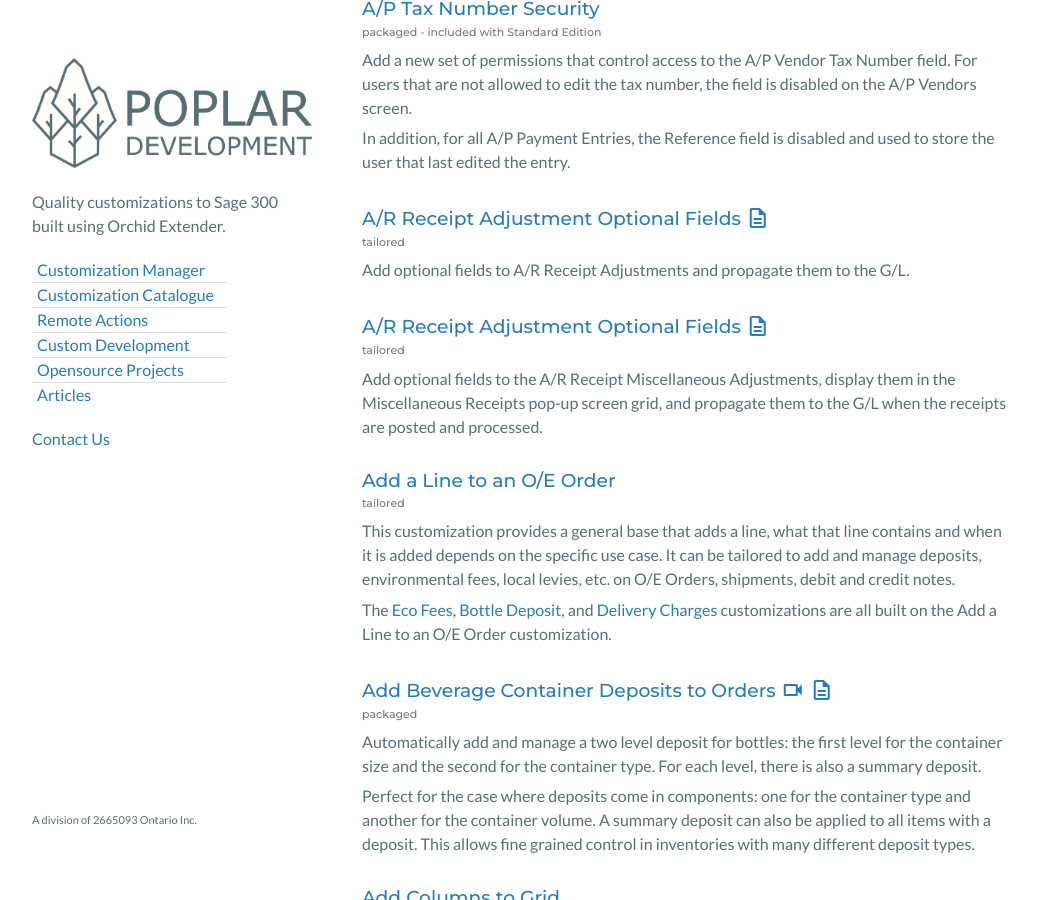
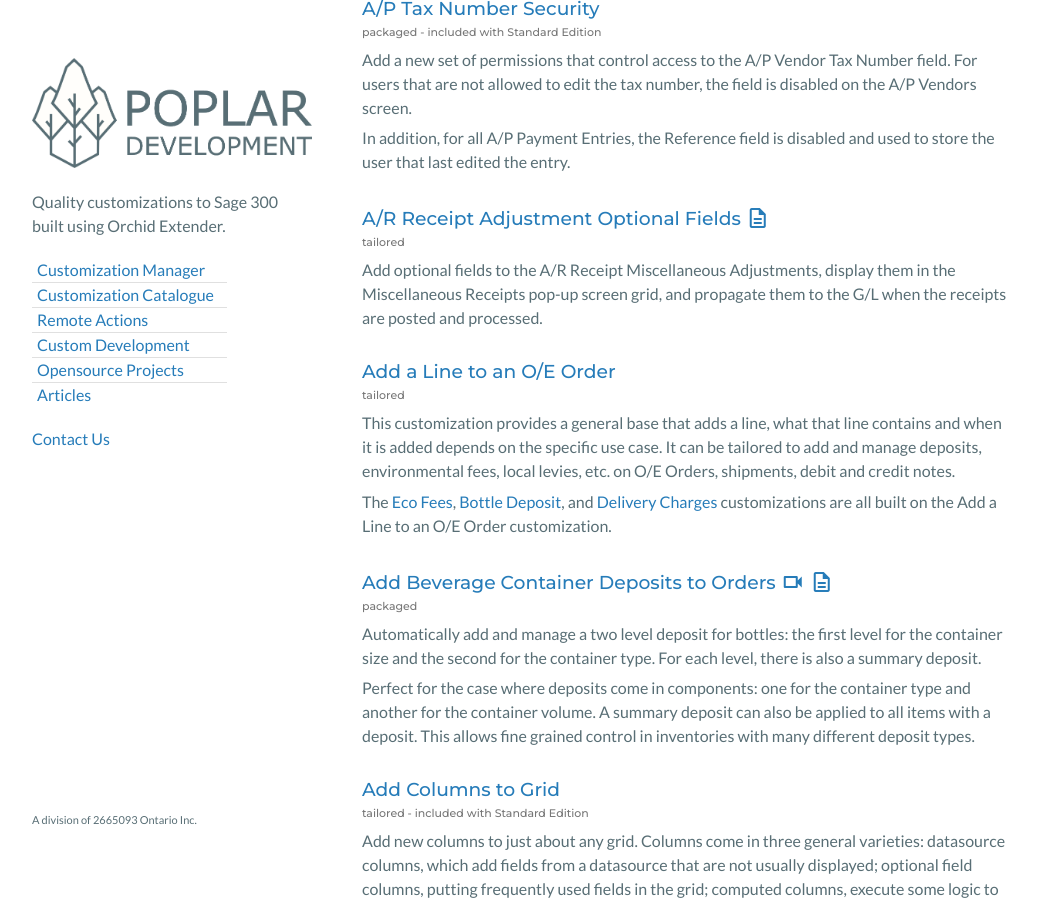
Before and after one commit to poplars-dev/poplars-dev.github.io, a Jekyll site: the page built from catalogue.md, in a window 1280 px wide and 900 px high, scrolled down 502 px. Shown: the whole window, without its empty margins (118-1155 px from the left). Built offline with Jekyll 4.4.1, drawn with Linux system fonts in a browser that asks for light colours; nearby versions of some CDN libraries; a script that is not in the unit is left out; comment, search, counter and statistics services are not loaded; some of the changed lines change nothing that is shown.

Commit message:
consolidate duplicate ar receipt adjustment optioanl fields.

```diff
--- a/_customizations/poplar_adjpromo.md
+++ b/_customizations/poplar_adjpromo.md
@@ -4,21 +4,75 @@
 name: A/R Receipt Adjustment Optional Fields
 package_name: poplar_adjpromo
 apps:
-  - A/R
+    - A/R
+    - G/L
 views:
+    - GL0006
+    - GL0010
 screens:
-  - AR2100
+    - AR3100
 format: tailored
 monthly_cost: 75
-# presentation: https://docs.google.com/presentation/d/15o8onqIndm_ARzEtfFufTsxpMcCM2YxC9wkvMXzwmrM/edit?usp=sharing
-# demo: https://s3.amazonaws.com/dev.expi/content/poplar_addresses/poplar_addresses_demo.mp4
+perpetual_cost: 2145
+presentation:
+demo:
 docs_url: https://s3.amazonaws.com/dev.expi/media/public/poplar_adjpromo-1.2.0/docs/index.html
 excerpt_separator: <!--more-->
 ---
 
-Add optional fields to A/R Receipt Adjustments and propagate them to the G/L.
+Add optional fields to the A/R Receipt Miscellaneous Adjustments, display them
+in the Miscellaneous Receipts pop-up screen grid, and propagate them to the G/L
+when the receipts are posted and processed.
 <!--more-->
 
-This customization adds optional fields to A/R Receipt Miscellaneous
-Adjustments that can be edited in-line in the grid.  The optional field
-values are propagated to the G/L when the batch is posted.
+A/R Miscellaneous Adjustments do not have optional fields by default. This
+customization allows you to add as many optional fields as you need to the
+view. All configured fields are displayed in new columnds added to the
+miscellaneous adjustment grid.
+
+## How does it work?
+
+The {{ page.name }} customization allows optional fields to be assigned to
+A/R Receipt Miscellaneous Adjustments.  Configure an optional field like any
+other, along with default values and validation lists, and use the
+customization to assign them to Miscellaneous Adjustments.
+
+{% include figure.html url="https://s3.amazonaws.com/dev.expi/content/poplar_miscadjf/optional_field_definition.png"
+                      description="Create the Promotion optional field with validation." %}
+
+{% include figure.html url="https://s3.amazonaws.com/dev.expi/content/poplar_miscadjf/optfield_assignment.png"
+                      description="Assign the Promotion field with a default of Promotion 1." %}
+
+All configured optional fields are automatically displayed in new, editable,
+columns of the Miscellaneous Adjustments pop-up screen grid so they can easily
+be managed in-line with the adjustment details.  Defaults are automatically
+applied, and validated fields have a finder and validation before write.
+
+{% include figure.html url="https://s3.amazonaws.com/dev.expi/content/poplar_miscadjf/optional_field_finder.png"
+                      description="The Promotion columns is added to the adjustments grid." %}
+
+When the adjustments are posted, the optional fields are propagated to the G/L
+entries.
+
+{% include figure.html url="https://s3.amazonaws.com/dev.expi/content/poplar_miscadjf/gl_journal_entry.png"
+                      description="The G/L Journal entry for the adjustment with optional fields set." %}
+
+{% include figure.html url="https://s3.amazonaws.com/dev.expi/content/poplar_miscadjf/gl_optional_field_value.png"
+                      description="The Promotion optional field as been set on the entry." %}
+
+Any number of fields can be configured, using either validated or free form
+fields.
+
+{% include figure.html url="https://s3.amazonaws.com/dev.expi/content/poplar_miscadjf/multiple_fields.png"
+                      description="Any number of new fields can be added: here we have free form notes." %}
+
+{% if page.demo %}
+## Demo
+
+<video width="640" controls>
+  <source src="{{ page.demo }}" type="video/mp4">
+  Your browser doesn't support the video tag.
+</video>
+{% endif %}
+
+{% include pricing.html %}
--- a/_customizations/poplar_miscadjf.md
+++ /dev/null
@@ -1,78 +0,0 @@
----
-layout: customization
-order: 5
-name: A/R Receipt Adjustment Optional Fields
-package_name: poplar_miscadjf
-apps:
-    - A/R
-    - G/L
-views:
-screens:
-    - AR3100
-    - GL0006
-    - GL0010
-format: tailored
-monthly_cost: 75
-perpetual_cost: 2145
-presentation:
-demo:
-docs_url: https://s3.amazonaws.com/dev.expi/media/public/poplar_adjpromo-1.1.2/docs/index.html
-excerpt_separator: <!--more-->
----
-
-Add optional fields to the A/R Receipt Miscellaneous Adjustments, display them
-in the Miscellaneous Receipts pop-up screen grid, and propagate them to the G/L
-when the receipts are posted and processed.
-<!--more-->
-
-A/R Miscellaneous Adjustments do not have optional fields by default. This
-customization allows you to add as many optional fields as you need to the
-view. All configured fields are displayed in new columnds added to the
-miscellaneous adjustment grid.
-
-## How does it work?
-
-The {{ page.name }} customization allows optional fields to be assigned to
-A/R Receipt Miscellaneous Adjustments.  Configure an optional field like any
-other, along with default values and validation lists, and use the
-customization to assign them to Miscellaneous Adjustments.
-
-{% include figure.html url="https://s3.amazonaws.com/dev.expi/content/poplar_miscadjf/optional_field_definition.png"
-                      description="Create the Promotion optional field with validation." %}
-
-{% include figure.html url="https://s3.amazonaws.com/dev.expi/content/poplar_miscadjf/optfield_assignment.png"
-                      description="Assign the Promotion field with a default of Promotion 1." %}
-
-All configured optional fields are automatically displayed in new, editable,
-columns of the Miscellaneous Adjustments pop-up screen grid so they can easily
-be managed in-line with the adjustment details.  Defaults are automatically
-applied, and validated fields have a finder and validation before write.
-
-{% include figure.html url="https://s3.amazonaws.com/dev.expi/content/poplar_miscadjf/optional_field_finder.png"
-                      description="The Promotion columns is added to the adjustments grid." %}
-
-When the adjustments are posted, the optional fields are propagated to the G/L
-entries.
-
-{% include figure.html url="https://s3.amazonaws.com/dev.expi/content/poplar_miscadjf/gl_journal_entry.png"
-                      description="The G/L Journal entry for the adjustment with optional fields set." %}
-
-{% include figure.html url="https://s3.amazonaws.com/dev.expi/content/poplar_miscadjf/gl_optional_field_value.png"
-                      description="The Promotion optional field as been set on the entry." %}
-
-Any number of fields can be configured, using either validated or free form
-fields.
-
-{% include figure.html url="https://s3.amazonaws.com/dev.expi/content/poplar_miscadjf/multiple_fields.png"
-                      description="Any number of new fields can be added: here we have free form notes." %}
-
-{% if page.demo %}
-## Demo
-
-<video width="640" controls>
-  <source src="{{ page.demo }}" type="video/mp4">
-  Your browser doesn't support the video tag.
-</video>
-{% endif %}
-
-{% include pricing.html %}
```
